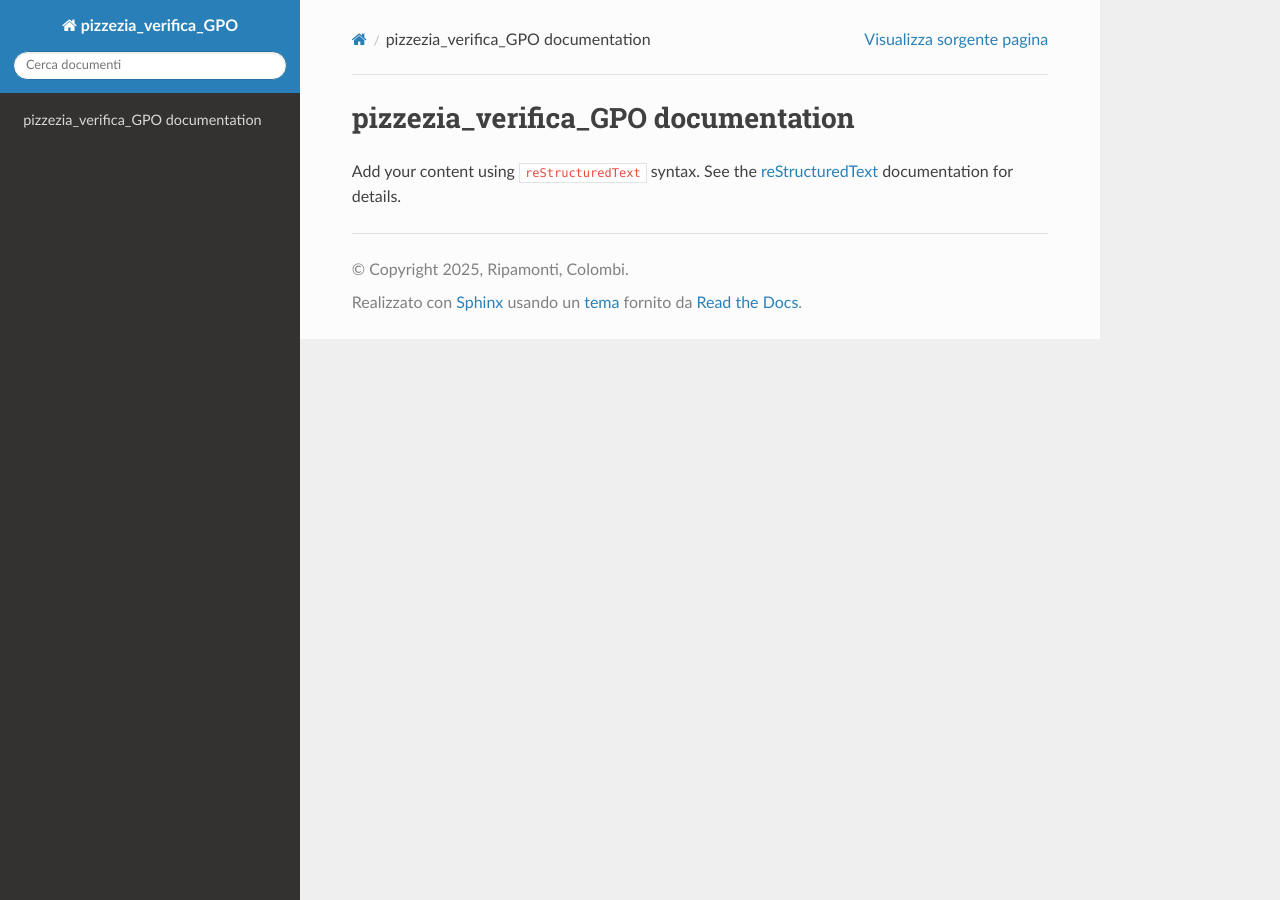
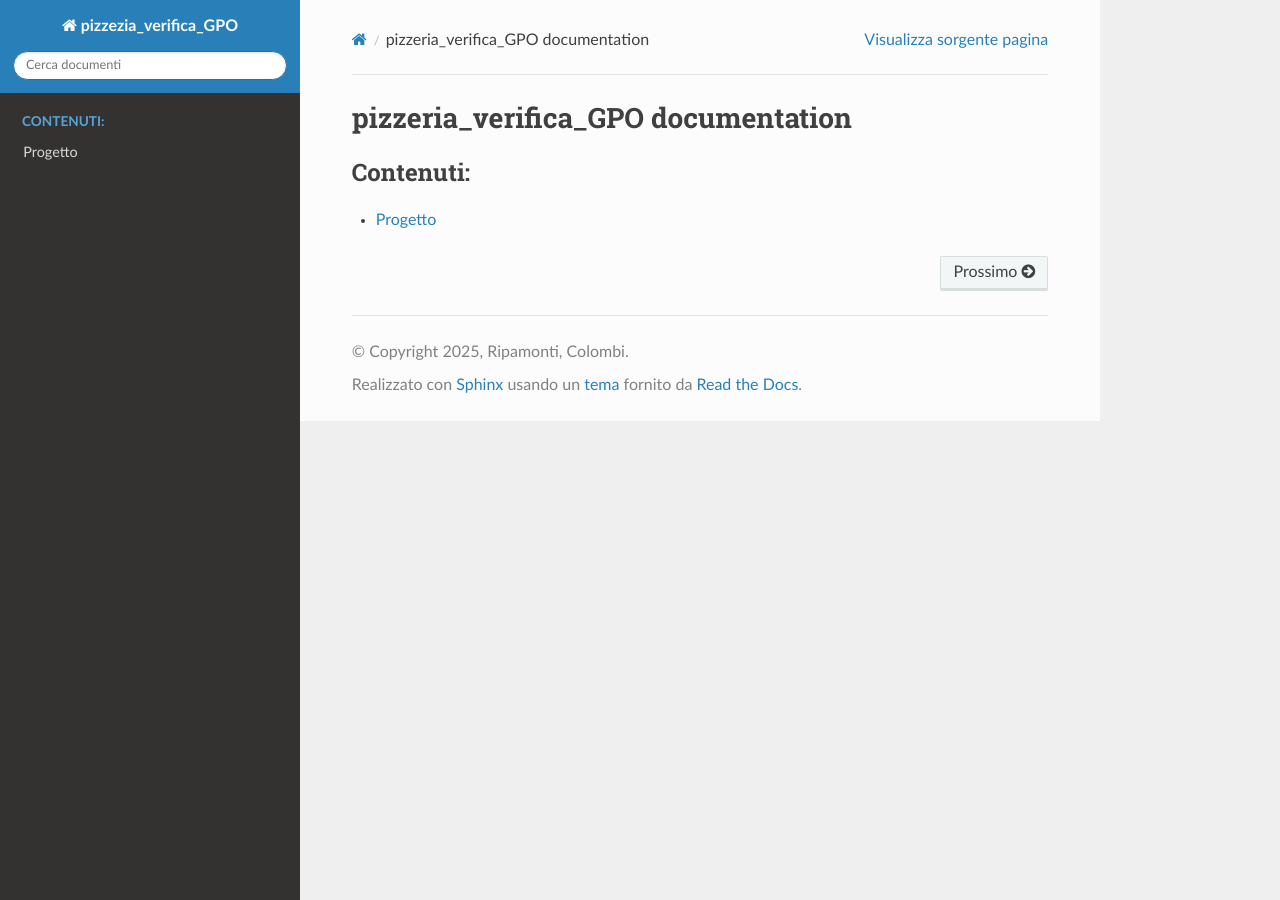
Before and after one commit to RipamontiD/Verifica_GPO_QuellaVera_Ripamonti_Colombi, a Sphinx documentation site: the page built from docs/index.rst, in a window 1280 px wide. Built offline with Sphinx 7.4.7 and the Read the Docs theme 3.1.0, drawn with Linux system fonts in a browser that asks for light colours; pages that are not in the unit, such as notebooks, are missing from menus.

Commit message:
correzione di spelling, fix al funzionamento pipeline e sphinx

```diff
--- a/docs/index.rst
+++ b/docs/index.rst
@@ -1,16 +1,13 @@
-.. pizzezia_verifica_GPO documentation master file, created by
+.. pizzeria_verifica_GPO documentation master file, created by
    sphinx-quickstart on Thu Dec 11 16:53:37 2025.
    You can adapt this file completely to your liking, but it should at least
    contain the root `toctree` directive.
 
-pizzezia_verifica_GPO documentation
+pizzeria_verifica_GPO documentation
 ===================================
-
-Add your content using ``reStructuredText`` syntax. See the
-`reStructuredText <https://www.sphinx-doc.org/en/master/usage/restructuredtext/index.html>`_
-documentation for details.
-
 
 .. toctree::
    :maxdepth: 2
-   :caption: Contents:
+   :caption: Contenuti:
+
+   progetto
```
Also changed, not shown: docs/progetto.rst (+10 -6 lines).
